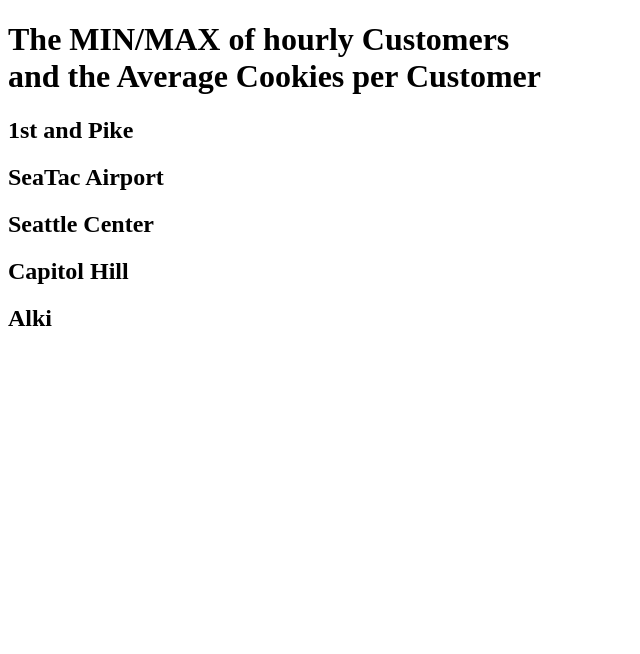
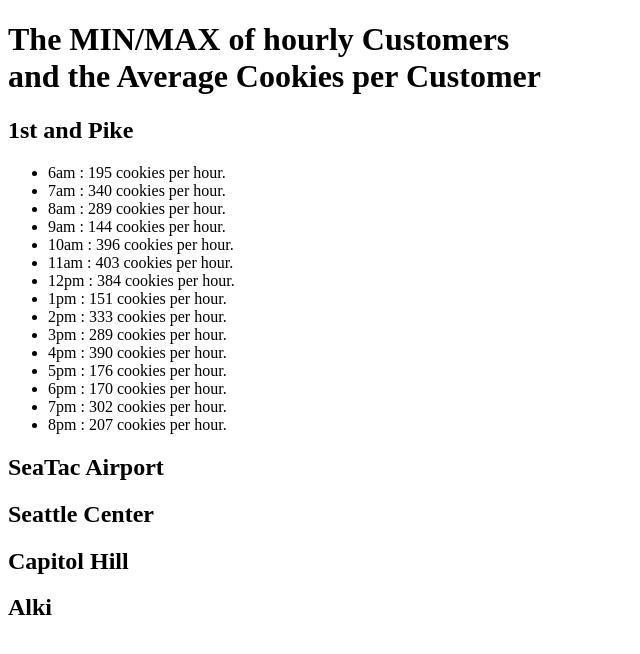
Before and after one commit to ChanceHarmon/cookie-stand, a plain HTML site: page index.html in a window 1280 px wide. Shown: the whole page, without its empty margins (0-640 px from the left). Drawn offline with Linux system fonts and the light colour scheme.

Commit message:
First Random Num

```diff
--- a/index.html
+++ b/index.html
@@ -35,7 +35,7 @@
 
   </ul>
 
-  <script scr="app.js"></script>
+  <script src="js/app.js"></script>
 
 
 </body>
--- a/js/app.js
+++ b/js/app.js
@@ -1,4 +1,5 @@
 'use strict'
+console.log('script loaded');
 var hours = [
   '6am',
   '7am',
@@ -18,26 +19,33 @@ var hours = [
 ];
 
 var pikeUl = document.getElementById('pike');
-var seaTacUl  = document.getElementById('airport');
+var seaTacUl = document.getElementById('airport');
 var seattleUl = document.getElementById('seattle');
 var hill = document.getElementById('capHill');
 var alki = document.getElementById('beach');
 
+
+
 var pike = {
   name: "1st and Pike",
- pikeAvg = 6.3,
- custPh: function randFunction(){
-   var x = Math.floor((Math.random()*42)+23);
-   return x;
- },
-  /*render: function (){
+  avg : 6.3,
+  min : 23,
+  max : 65,
+  customerTotal : 0,
+  getRandom: function () {
+    var randomNum = Math.floor (Math.random() * (this.max - this.min))+this.min;
+    var totalCookies = Math.floor (randomNum * this.avg);
+    return totalCookies;
+  },
+
+  render: function () {
     for (var i = 0; i < hours.length; i++){
       var liEl = document.createElement('li');
-      liEl.textContent = `${hours[i]} ${this.custPh()*$this.pikeAvg} customers per hour.`;
+      this.customerTotal = this.getRandom();
+      liEl.textContent = `${hours[i]} : ${this.customerTotal} cookies per hour.`;
       pikeUl.appendChild(liEl);
     }
 
   }
-
-};
-pike.render();
+}
+  pike.render ();
```
